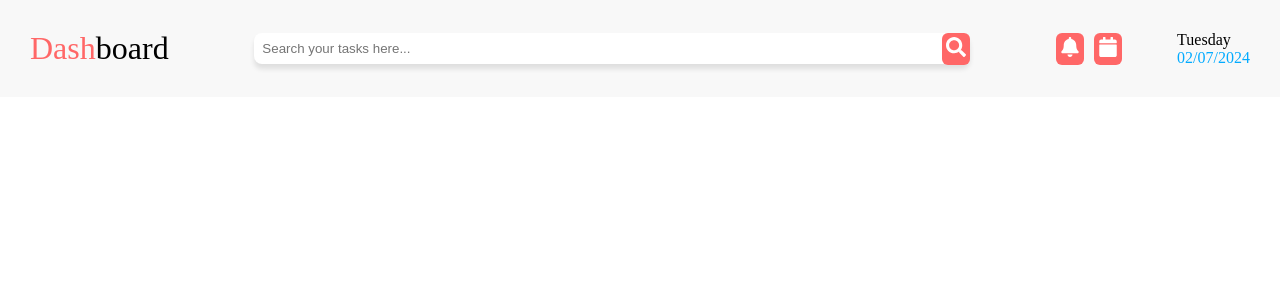
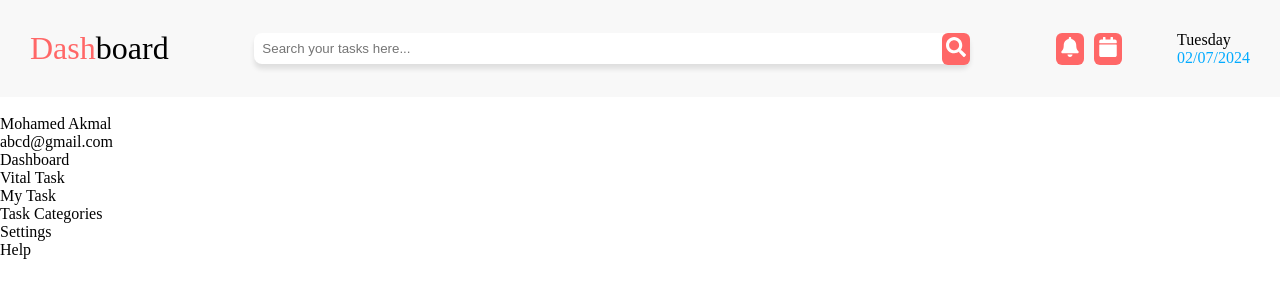
Before and after one commit to Akmal1796/ToDoApp, a React (Vite) app: page / in a window 1280 px wide. Shown: the top 300 px of the page. Built offline with nearby package versions, Linux system fonts and the light colour scheme.

Commit message:
Started Working on the sidebar

```diff
--- a/src/App.jsx
+++ b/src/App.jsx
@@ -1,12 +1,13 @@
 import './App.css'
 import Nav from './Components/Nav'
+import Sidebar from './Components/Sidebar'
 import Tasks from './Components/Tasks'
 
 const App = () => {
   return (
     <div>
       <Nav />
-      <Tasks />
+      <Sidebar />
     </div>
   )
 }
--- /dev/null
+++ b/src/Components/Sidebar.jsx
@@ -0,0 +1,23 @@
+import React from 'react'
+
+const Sidebar = () => {
+  return (
+    <div>
+        <div>
+            <img />
+            <p>Mohamed Akmal</p>
+            <p>abcd@gmail.com</p>
+        </div>
+        <ul>
+            <li>Dashboard</li>
+            <li>Vital Task</li>
+            <li>My Task</li>
+            <li>Task Categories</li>
+            <li>Settings</li>
+            <li>Help</li>
+        </ul>
+    </div>
+  )
+}
+
+export default Sidebar
```
Also changed, not shown: src/Components/Sidebar.css (added).
